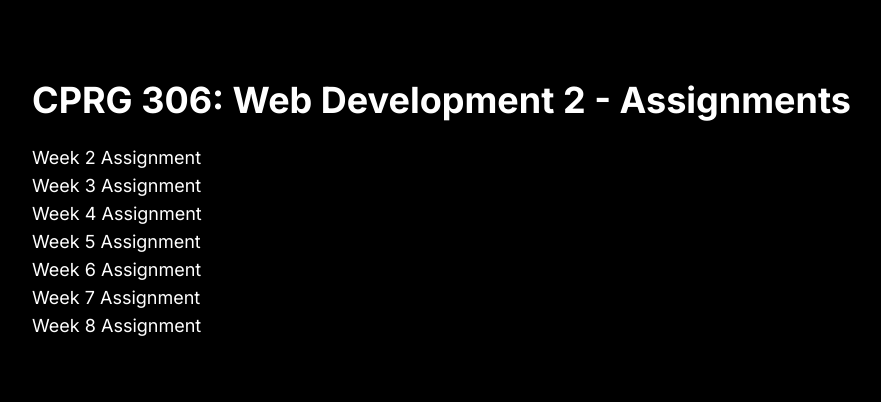
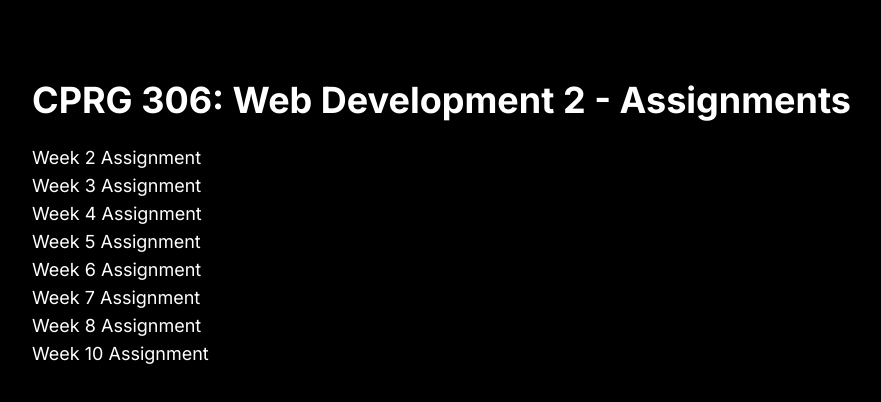
Before and after one commit to ksingh62/cprg306-assignments, a Next.js app: page / in a window 1280 px wide. Shown: the top 402 px of the page, without its empty margins (96-977 px from the left). Built offline with nearby package versions, Linux system fonts and the light colour scheme.

Commit message:
add link to week-10 page

```diff
--- a/app/page.js
+++ b/app/page.js
@@ -1,7 +1,7 @@
 import Link from "next/link";
 
 export default function Home() {
-  const weeksDone = [2, 3, 4, 5, 6, 7, 8];
+  const weeksDone = [2, 3, 4, 5, 6, 7, 8, 10];
 
   return (
     <main className="flex flex-col items-center justify-between p-20 min-h-screen">
```
